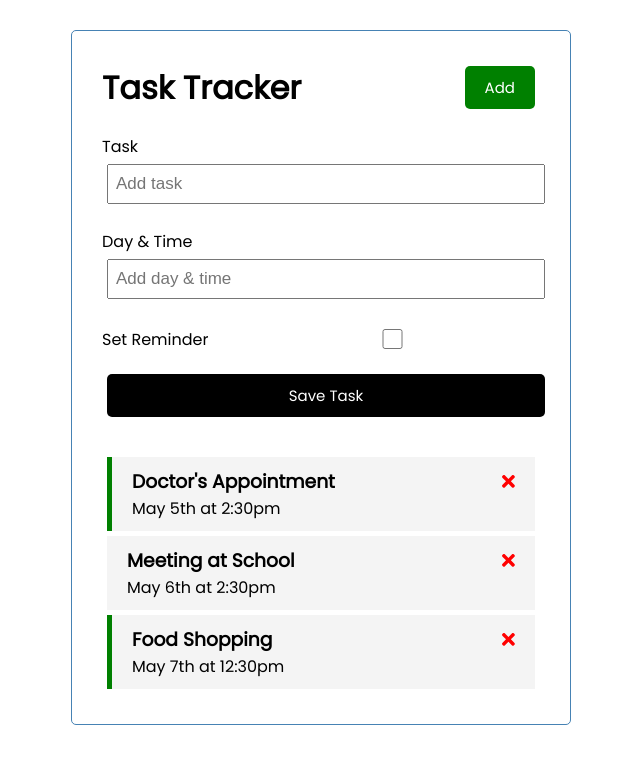
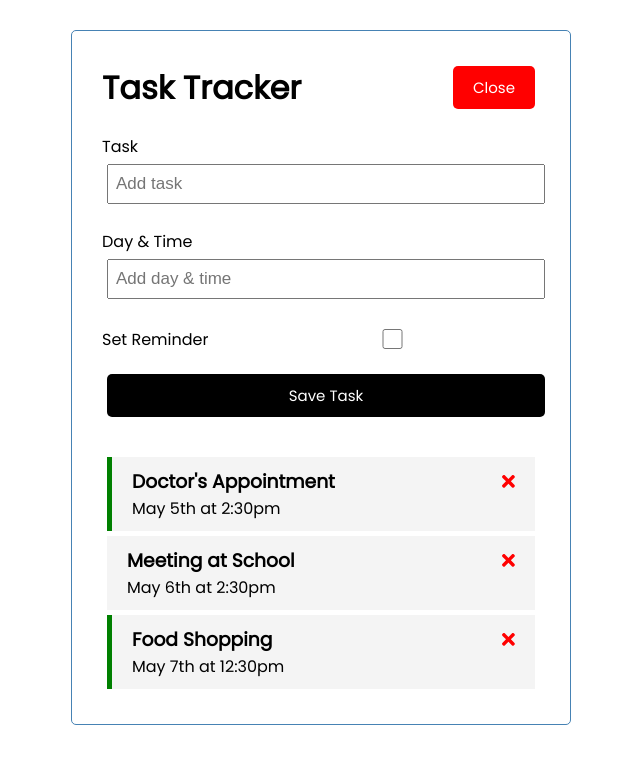
Before and after one commit to arsan13/task-tracker-angular, an Angular app: page / in a window 1280 px wide. Both pictures are taken after a click on the button "Add". Shown: the top 764 px of the page, without its empty margins (319-959 px from the left). Built offline with nearby package versions, Linux system fonts and the light colour scheme; data requests are answered from the project's data file.

Commit message:
Toggle add-task form using ui-service

```diff
--- a/src/app/components/add-task/add-task.component.html
+++ b/src/app/components/add-task/add-task.component.html
@@ -1,4 +1,4 @@
-<form class="add-form" (ngSubmit)="onSubmit()">
+<form *ngIf="showAddTask" class="add-form" (ngSubmit)="onSubmit()">
   <div class="form-control">
     <label for="text">Task</label>
     <input
--- a/src/app/components/add-task/add-task.component.ts
+++ b/src/app/components/add-task/add-task.component.ts
@@ -1,4 +1,6 @@
 import { Component, EventEmitter, OnInit, Output } from '@angular/core';
+import { Subscription } from 'rxjs';
+import { UiService } from '../../servicess/ui.service';
 import { Task } from '../../Task';
 
 @Component({
@@ -8,12 +10,17 @@
 })
 export class AddTaskComponent implements OnInit {
   @Output() onAddTask: EventEmitter<Task> = new EventEmitter();
-
   text!: string;
   day!: string;
   reminder: boolean = false;
+  showAddTask!: boolean;
+  subscription!: Subscription;
 
-  constructor() {}
+  constructor(private uiService: UiService) {
+    this.subscription = this.uiService
+      .onToggle()
+      .subscribe((flag) => (this.showAddTask = flag));
+  }
 
   ngOnInit(): void {}
 
--- a/src/app/components/header/header.component.html
+++ b/src/app/components/header/header.component.html
@@ -1,8 +1,8 @@
 <header>
   <h1>{{ title }}</h1>
   <app-button
-    color="green"
-    text="Add"
+    color="{{ showAddTask ? 'red' : 'green' }}"
+    text="{{ showAddTask ? 'Close' : 'Add' }}"
     (btnClick)="toggleAddTask()"
   ></app-button>
 </header>
--- a/src/app/components/header/header.component.ts
+++ b/src/app/components/header/header.component.ts
@@ -1,20 +1,26 @@
 import { Component, OnInit } from '@angular/core';
+import { Subscription } from 'rxjs';
+import { UiService } from '../../servicess/ui.service';
 
 @Component({
   selector: 'app-header',
   templateUrl: './header.component.html',
-  styleUrls: ['./header.component.css']
+  styleUrls: ['./header.component.css'],
 })
 export class HeaderComponent implements OnInit {
   title: string = 'Task Tracker';
+  showAddTask!: boolean;
+  subscription!: Subscription;
 
-  constructor() { }
-
-  ngOnInit(): void {
+  constructor(private uiService: UiService) {
+    this.subscription = this.uiService
+      .onToggle()
+      .subscribe((flag) => (this.showAddTask = flag));
   }
 
+  ngOnInit(): void {}
+
   toggleAddTask() {
-    console.log("Toogle task")
+    this.uiService.toggleAddTask();
   }
-
 }
--- /dev/null
+++ b/src/app/servicess/ui.service.ts
@@ -0,0 +1,21 @@
+import { Injectable } from '@angular/core';
+import { Observable, Subject } from 'rxjs';
+
+@Injectable({
+  providedIn: 'root',
+})
+export class UiService {
+  private showAddTask: boolean = false;
+  private subject = new Subject<any>();
+
+  constructor() {}
+
+  toggleAddTask(): void {
+    this.showAddTask = !this.showAddTask;
+    this.subject.next(this.showAddTask);
+  }
+
+  onToggle(): Observable<any> {
+    return this.subject.asObservable();
+  }
+}
```
Also changed, not shown: 1 other file (tests, documents, lock files or other folders).
